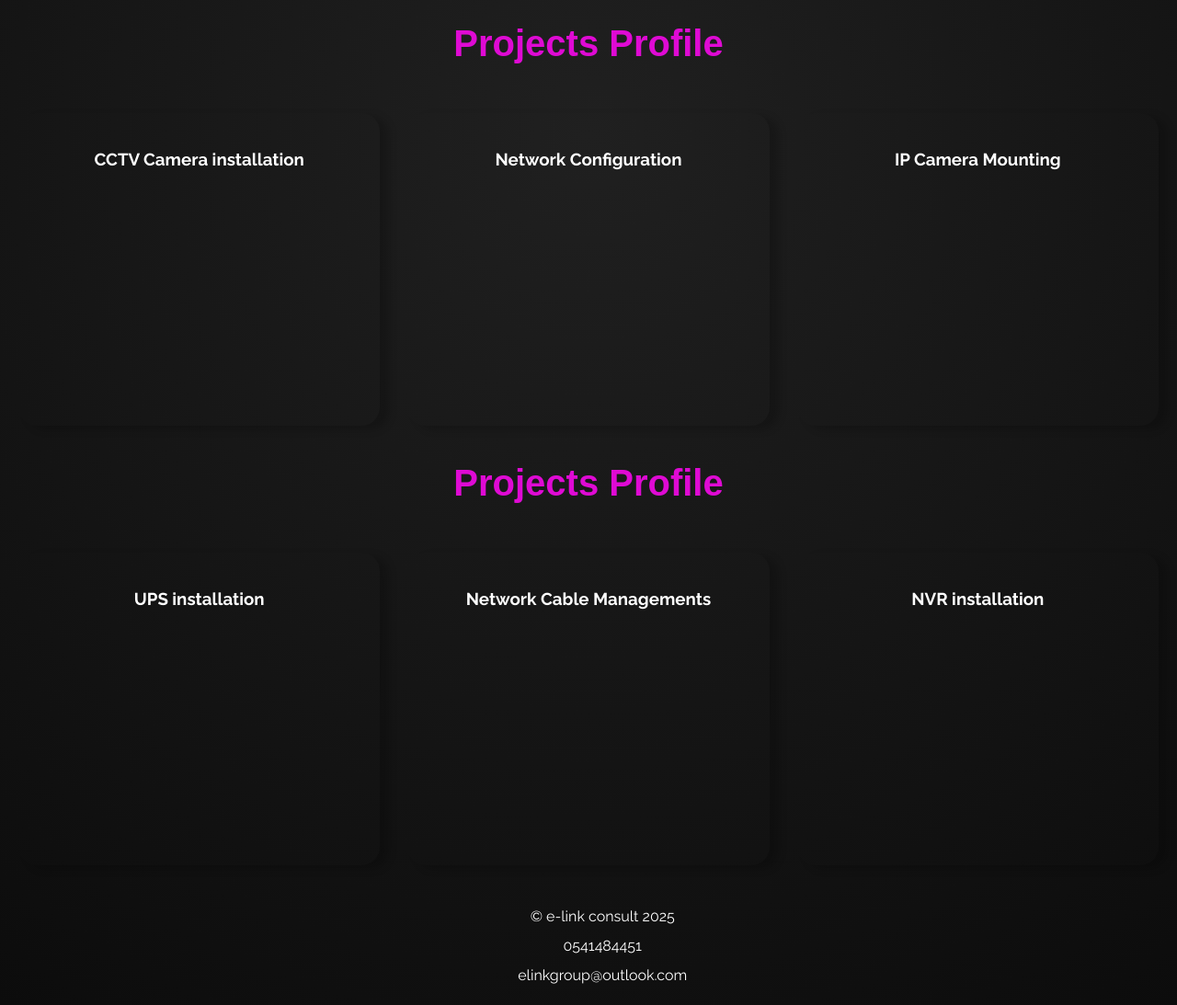
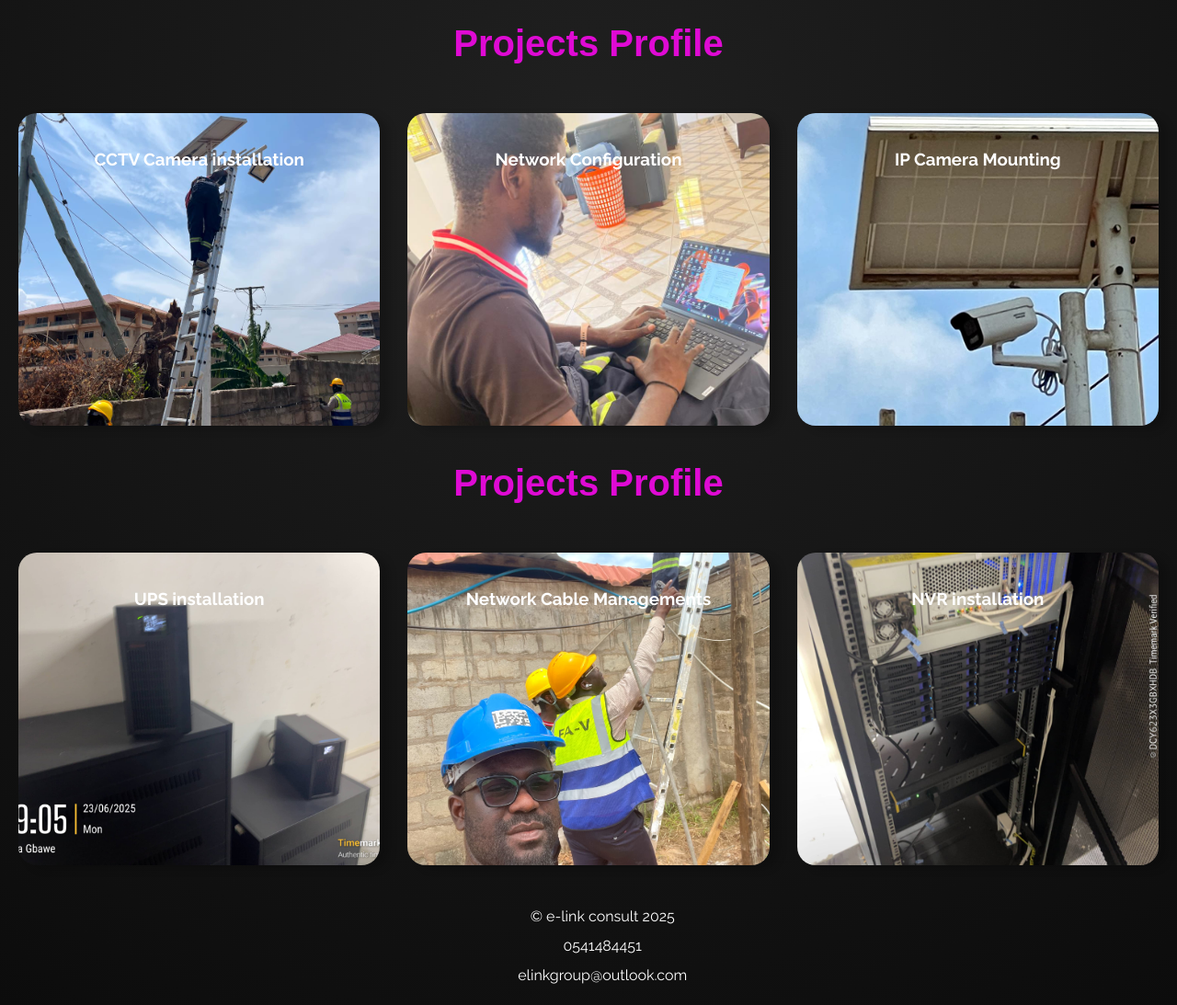
Before and after one commit to simonGoka/e-link, a plain HTML site: page index.html in a window 1280 px wide. Shown: the part 800-1893 px from the top of the page at 92% size. Drawn offline with Linux system fonts and the light colour scheme; the site is published under a folder, as on GitHub Pages, so addresses that start at the root find nothing.

Commit message:
Update style.css

```diff
--- a/style.css
+++ b/style.css
@@ -166,28 +166,28 @@ p {
 
 
 .card-1 {
-    background-image: url('/images/IMG-20250625-WA0030.jpg');
+    background-image: url('images/IMG-20250625-WA0030.jpg');
 }
 
 .card-2 {
-    background-image: url('/images/WhatsApp\ Image\ 2025-06-25\ at\ 17.46.11_4b83d48a.jpg');
+    background-image: url('images/WhatsApp\ Image\ 2025-06-25\ at\ 17.46.11_4b83d48a.jpg');
 }
 
 .card-3 {
-    background-image: url('/images/IMG-20250625-WA0027.jpg');
+    background-image: url('images/IMG-20250625-WA0027.jpg');
 }
 
 
 .card-4 {
-    background-image: url('/images/ups.jpg');
+    background-image: url('images/ups.jpg');
 }
 
 .card-5 {
-    background-image: url('/images/group.jpg');
+    background-image: url('images/group.jpg');
 }
 
 .card-6 {
-    background-image: url('/images/nvr.jpg');
+    background-image: url('images/nvr.jpg');
 }
 
 
```
